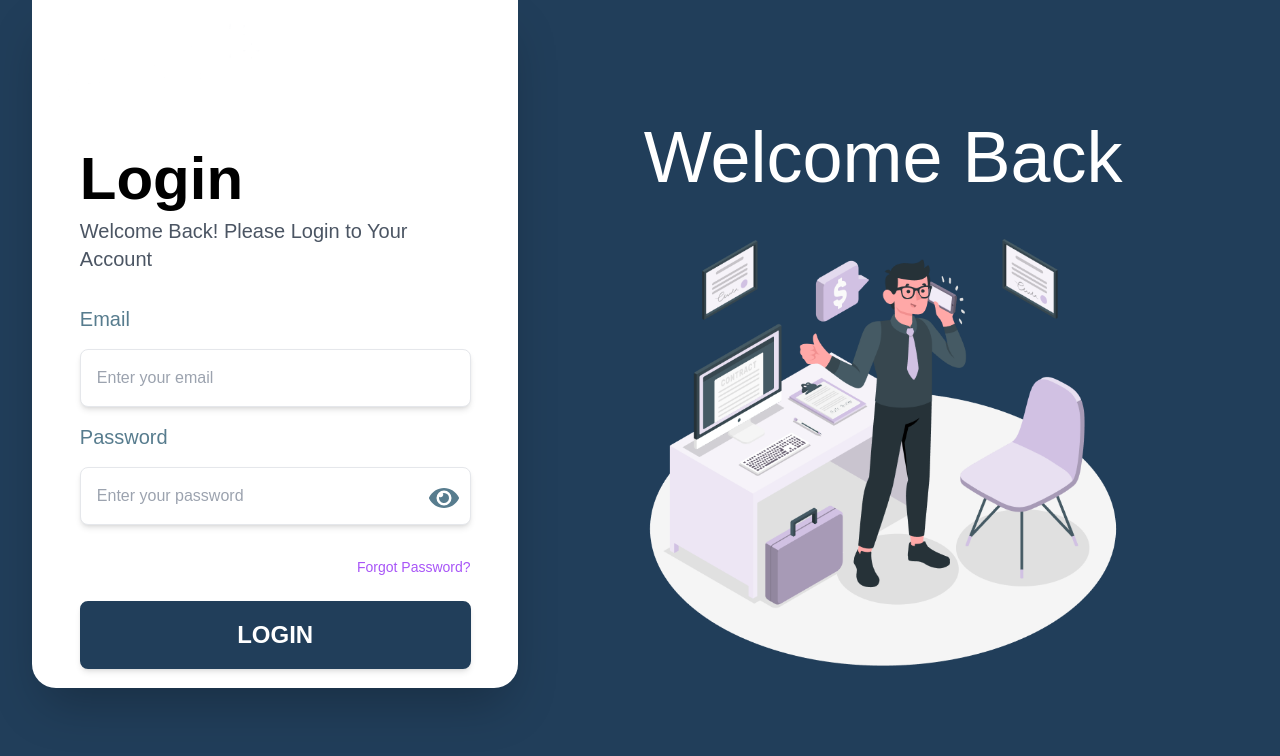
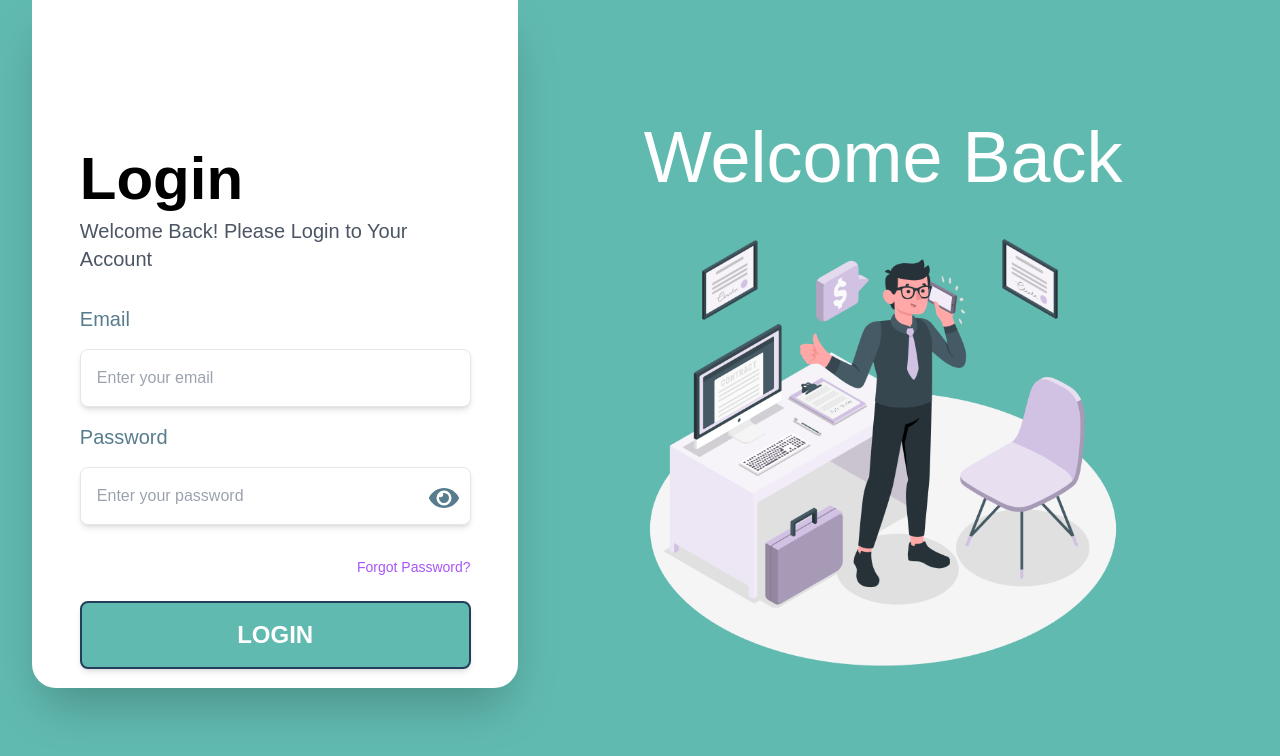
Before and after one commit to kadir-2002/Cosmetics-admin, a Next.js app: page /blog in a window 1280 px wide. Shown: the top 756 px of the page. Built offline with nearby package versions, Linux system fonts and the light colour scheme.

Commit message:
changed theme

```diff
--- a/Components/ClientSideComponents/PinCodeComponents/FileUploadModal.tsx
+++ b/Components/ClientSideComponents/PinCodeComponents/FileUploadModal.tsx
@@ -36,7 +36,7 @@ const CSVActionPopup: React.FC<Props> = ({
           <p className="text-gray-600 mb-2">Drag & Drop your files here</p>
           <p className="text-gray-500 mb-4">or</p>
 
-          <label className="inline-block bg-[#213E5A] text-white px-4 py-2 rounded cursor-pointer hover:bg-[#213E5A]transition">
+          <label className="inline-block bg-[#61BAB0] text-white px-4 py-2 rounded cursor-pointer hover:bg-[#61BAB0]transition">
             Browse Files
             <input
               type="file"
@@ -52,19 +52,26 @@ const CSVActionPopup: React.FC<Props> = ({
               <span>{selectedFileName}</span>
               <FiX
                 className="cursor-pointer text-red-500"
-                onClick={() => fileInputRef.current && (fileInputRef.current.value = "")}
+                onClick={() => {
+                  if (fileInputRef.current) fileInputRef.current.value = "";
+                  handleFileChange({ target: { files: null } } as any);
+                }}
               />
+
             </div>
           )}
         </div>
 
         <div className="mt-6 flex flex-col gap-3">
-             <button
-            onClick={handleCsvFileUpload}
-            className="bg-[#213E5A] text-white py-2 rounded hover:bg-[#213E5A]"
-          >
-            Submit
-          </button>
+          {selectedFileName && (
+            <button
+              onClick={handleCsvFileUpload}
+              className="bg-[#61BAB0] text-white py-2 rounded hover:bg-[#61BAB0]"
+            >
+              Submit
+            </button>
+          )}
+
 
           {selectFiledownload ? (
             <a
@@ -78,22 +85,17 @@ const CSVActionPopup: React.FC<Props> = ({
             <a
               href="/Pincode.csv"
               download="Pincode.csv"
-              className="bg-gray-700 text-white text-center py-2 rounded hover:bg-gray-800"
+              className="bg-[#61BAB0] text-white text-center py-2 rounded hover:bg-[#83bdb6]"
             >
               Download File Format
             </a>
           )}
 
-          {/* <button
-            onClick={handleCsvFileUpload}
-            className="bg-[#213E5A] text-white py-2 rounded hover:bg-[#213E5A]"
-          >
-            Submit
-          </button> */}
+
         </div>
       </div>
     </div>
   );
-};
+}
 
 export default CSVActionPopup;
--- a/Components/ClientSideComponents/PinCodeComponents/PinCodeFormComponent.tsx
+++ b/Components/ClientSideComponents/PinCodeComponents/PinCodeFormComponent.tsx
@@ -397,7 +397,7 @@ const PinCodeFormComponent = () => {
 <div className="flex justify-end w-full px-1 mb-4">
   <button
     onClick={() => setIsCsvPopupOpen(true)}
-    className="bg-[#213E5A] text-white px-6 py-2.5 rounded-lg font-semibold shadow-md hover:bg-[#1a2f45] transition-all flex items-center gap-2"
+    className="bg-[#61BAB0] text-white px-6 py-2.5 rounded-lg font-semibold shadow-md hover:bg-[#88cec6] transition-all flex items-center gap-2"
   >
     <FiUpload />
     CSV Actions
--- a/Components/ClientSideComponents/SideBarComponents/SidebarItem.tsx
+++ b/Components/ClientSideComponents/SideBarComponents/SidebarItem.tsx
@@ -26,7 +26,7 @@ const SidebarItem = ({ item, pageName, setPageName, setSidebarOpen }: any) => {
       <Link
         href={item.route}
         onClick={handleClick}
-        className={`${isItemActive ? "bg-[#ffffff] text-[#33628e] rounded-xl shadow-sm" : ""} group relative flex items-center gap-2.5 rounded-sm px-4 py-2 font-medium text-bodydark1 duration-300 ease-in-out hover:bg-graydark dark:hover:bg-meta-4`}>
+        className={`${isItemActive ? "bg-[#ffffff] text-[#61BAB0] rounded-xl shadow-sm" : ""} group relative flex items-center gap-2.5 rounded-sm px-4 py-2 font-medium text-bodydark1 duration-300 ease-in-out hover:bg-graydark dark:hover:bg-meta-4`}>
         <div className="h-8 w-8 flex justify-center items-center">
           {/* <Image
             width={60}
@@ -56,7 +56,7 @@ const SidebarItem = ({ item, pageName, setPageName, setSidebarOpen }: any) => {
             </svg>
           )}
           {isItemActive && (
-            <span className="absolute -right-1 top-1/2 -translate-y-1/2 h-2.5 w-2.5 rounded-full bg-[#213E5A] shadow-md"></span>
+            <span className="absolute -right-1 top-1/2 -translate-y-1/2 h-2.5 w-2.5 rounded-full bg-[#61BAB0] shadow-md"></span>
           )}
       </Link>
     {item?.children && (
--- a/app/globals.css
+++ b/app/globals.css
@@ -46,8 +46,8 @@ body {
   cursor: pointer;
   display: flex;
   align-items: center;
-  border: 1px solid #213E6A;
-  background-color: #213E6A;
+  border: 1px solid #61BAB0;
+  background-color: #61BAB0;
   border-radius: 10px;
 }
 
@@ -66,7 +66,7 @@ body {
   transform: translateX(109px);
   height: 100%;
   width: 39px;
-  background-color: #38619f;
+  background-color: #82d1c8;
   display: flex;
   align-items: center;
   justify-content: center;
@@ -82,7 +82,7 @@ body {
 }
 
 .button:hover {
-  background: #0f6ec6;
+  background: #86bdb7;
 }
 
 .button:hover .button__text {
--- a/tailwind.config.ts
+++ b/tailwind.config.ts
@@ -11,13 +11,13 @@ export default {
       colors: {
         background: "var(--background)",
         foreground: "var(--foreground)",
-        "admin-primary": "#213E5A",
+        "admin-primary": "#61bab0",
          "admin-text-primary":"#FFFFFF",
-        "admin-buttonprimary": "#213E5A",
-        "admin-dashboardprimary": "#213E5A",
-        "admin-secondary": "#213E5A",
-        "admin-tertiary": "#213E5A",
-        "admin-quaternary": "#213E5A",
+        "admin-buttonprimary": "#61bab0",
+        "admin-dashboardprimary": "#61bab0",
+        "admin-secondary": "#61bab0",
+        "admin-tertiary": "#61bab0",
+        "admin-quaternary": "#61bab0",
 
       },
     },
```
